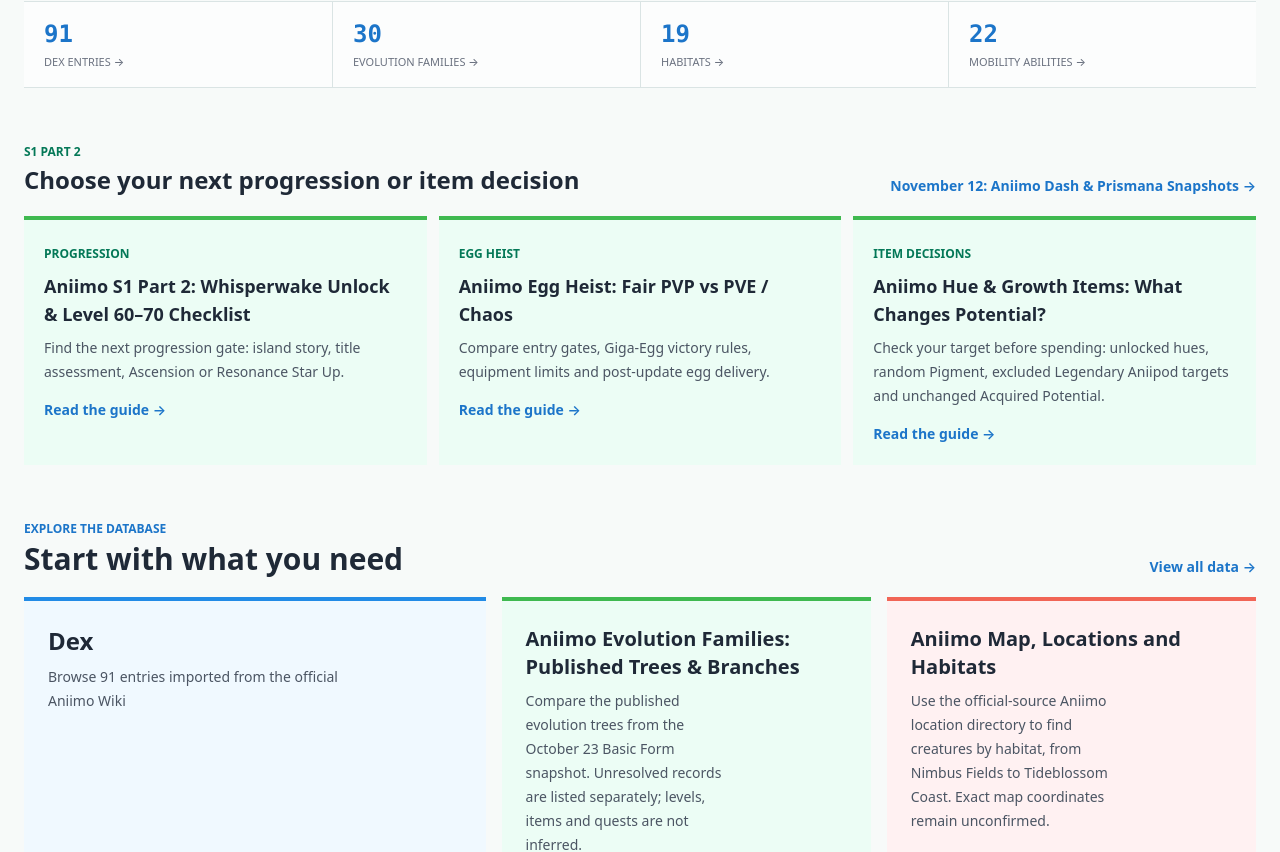
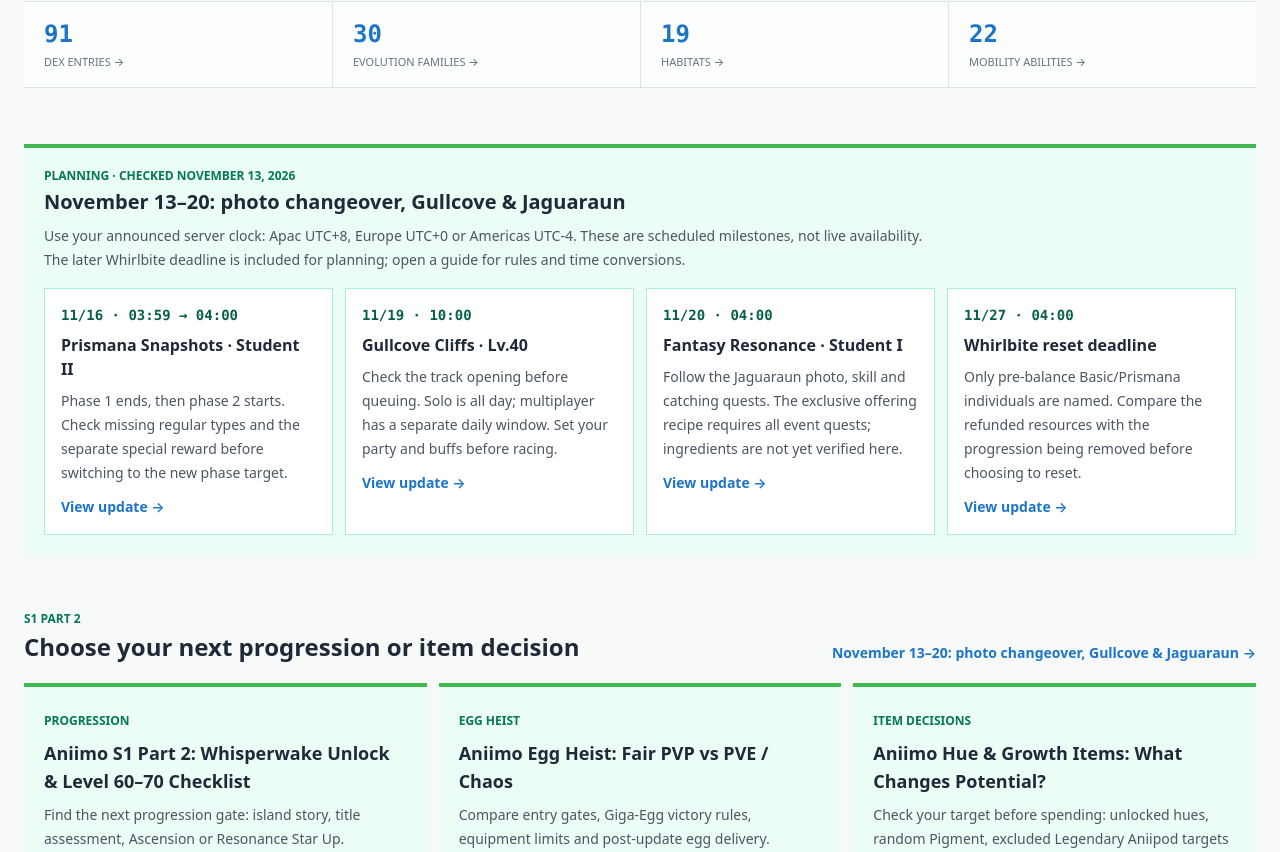
Before and after one commit to daniel0411-cell/aniimodex, a Next.js app: page /en in a window 1280 px wide. Shown: the part 776-1628 px from the top of the page. Built offline with nearby package versions, Linux system fonts and the light colour scheme; no server answers.

Commit message:
Clarify upcoming event tasks and Whirlbite reset deadlines

```diff
--- a/app/[locale]/page.tsx
+++ b/app/[locale]/page.tsx
@@ -8,6 +8,7 @@ import { localizedLanguages } from '@/lib/i18n-metadata';
 import { getAllAniimos } from '@/lib/aniimo';
 import { evolutionFamilies, habitatGroups, mobilityGroups } from '@/data/aniimo-collections';
 import { getLaunchGuide } from '@/data/launch-guides';
+import { getNovemberPlanningCards } from '@/data/november-planning';
 
 const SITE_URL = process.env.NEXT_PUBLIC_SITE_URL ?? 'https://aniimodex.com';
 
@@ -208,6 +209,21 @@ export default async function HomePage({ params }: { params: Promise<{ locale: s
                   →
                 </span>
               </p>
+            </Link>
+          ))}
+        </div>
+      </section>
+      <section className="border-t-4 border-secondary bg-emerald-50 p-5" aria-labelledby="november-plan">
+        <p className="text-xs font-semibold uppercase text-emerald-700">{th('latestUpdateLabel')}</p>
+        <h2 id="november-plan" className="mt-1 text-xl font-bold text-text-primary">{th('latestUpdateTitle')}</h2>
+        <p className="mt-2 max-w-4xl text-sm leading-6 text-text-secondary">{th('latestUpdateDescription')}</p>
+        <div className="mt-4 grid gap-3 sm:grid-cols-2 lg:grid-cols-4">
+          {getNovemberPlanningCards(locale).map(card => (
+            <Link key={card.date} href={card.href} className="border border-emerald-200 bg-white p-4 hover:border-primary-light">
+              <p className="font-mono text-sm font-semibold text-emerald-800">{card.date}</p>
+              <h3 className="mt-2 font-semibold text-text-primary">{card.title}</h3>
+              <p className="mt-2 text-sm leading-6 text-text-secondary">{card.action}</p>
+              <span className="mt-3 inline-block text-sm font-semibold text-primary-light">{th('viewUpdate')} →</span>
             </Link>
           ))}
         </div>
@@ -435,27 +451,6 @@ export default async function HomePage({ params }: { params: Promise<{ locale: s
           <Link href="/guide/aniimo-progress-account-safety">{locale === 'en' ? 'Account and progress help' : locale === 'zh-Hant' ? '帳號與進度處理' : '账号与进度处理'} →</Link>
         </nav>
       </details>
-      <section className="border-t-4 border-secondary bg-emerald-50 p-5 sm:flex sm:items-center sm:justify-between sm:gap-6">
-        <div>
-          <p className="text-xs font-semibold uppercase text-emerald-700">
-            {th('latestUpdateLabel')}
-          </p>
-          <h2 className="mt-1 text-xl font-bold text-text-primary">{th('latestUpdateTitle')}</h2>
-          <p className="mt-2 max-w-2xl text-sm leading-6 text-text-secondary">
-            {th('latestUpdateDescription')}
-          </p>
-        </div>
-        <div className="mt-4 flex shrink-0 flex-col gap-3 sm:mt-0">
-          <Link href="/guide/aniimo-launch-checklist-known-issues" className="text-sm font-semibold text-primary-light">{locale === 'en' ? 'Maintenance and Whirlbite reset' : locale === 'zh-Hant' ? '維護與 Whirlbite 重置' : '维护与 Whirlbite 重置'} →</Link>
-          <Link href="/dex/wiki-300301-022" className="text-sm font-semibold text-primary-light">{locale === 'en' ? 'Royalby skills and habitat' : locale === 'zh-Hant' ? 'Royalby 技能與棲息地' : 'Royalby 技能与栖息地'} →</Link>
-          <Link
-            href="/guide/aniimo-prismana-event-tracker"
-            className="inline-flex text-sm font-semibold text-primary-light"
-          >
-            {th('viewUpdate')} →
-          </Link>
-        </div>
-      </section>
       <section>
         <div className="mb-5 flex flex-col gap-2 sm:flex-row sm:items-end sm:justify-between sm:gap-4">
           <div>
--- a/data/guides.ts
+++ b/data/guides.ts
@@ -285,7 +285,7 @@ export const guidePosts: GuidePost[] = [
   },
   {
     slug: 'aniimo-prismana-event-tracker',
-    updatedAt: '2026-11-12',
+    updatedAt: '2026-11-13',
     date: '2026-10-13',
     readMinutes: 8,
     relatedToolHrefs: ['/dex'],
@@ -432,7 +432,7 @@ export const guidePosts: GuidePost[] = [
   },
   {
     slug: 'aniimo-launch-checklist-known-issues',
-    updatedAt: '2026-11-12',
+    updatedAt: '2026-11-13',
     date: '2026-10-16',
     readMinutes: 11,
     relatedToolHrefs: ['/dex', '/tools/catch'],
--- a/data/november-guide-updates.ts
+++ b/data/november-guide-updates.ts
@@ -1,4 +1,5 @@
 import type { LaunchGuideBlock } from '@/data/launch-guides';
+import { getNovemberPlanningCards } from '@/data/november-planning';
 
 export function getNovemberHomeBlocks(locale: string): LaunchGuideBlock[] {
   const t = (en: string, hans: string, hant: string) => locale === 'en' ? en : locale === 'zh-Hant' ? hant : hans;
@@ -45,6 +46,12 @@ export function getNovember12Blocks(locale: string, eggOnly = false): LaunchGuid
       { t: 'p' as const, c: t('The limited reset window is November 12 04:00–November 27 04:00, 2026 in each server offset (UTC+0 / UTC-4 / UTC+8). Only Basic or Prismana Whirlbite obtained before the balance adjustment are named. Confirm the individual and eligibility before acting; the notice gives no menu path or reset-use count.', '限时重置窗口为各服公告偏移（UTC+0／UTC-4／UTC+8）的2026年11月12日04:00至11月27日04:00。仅点名平衡调整前获得的基础或 Prismana Whirlbite。操作前核对个体和资格；公告没有提供菜单路径或可用次数。', '限時重置視窗為各服公告偏移（UTC+0／UTC-4／UTC+8）的2026年11月12日04:00至11月27日04:00。僅點名平衡調整前獲得的基礎或 Prismana Whirlbite。操作前核對個體和資格；公告沒有提供選單路徑或可用次數。') },
       { t: 'li' as const, c: t('EXP: refund EXP items and reduce the corresponding EXP. Star Up and Capability Awakening: refund materials and restore initial state.', '经验：返还经验道具并扣除对应经验；Star Up 与 Capability Awakening：返还材料并恢复初始状态。', '經驗：返還經驗道具並扣除對應經驗；Star Up 與 Capability Awakening：返還材料並恢復初始狀態。') },
       { t: 'li' as const, c: t('Capafruit: refund it, restore uses and remove its effects. This is a reset with removed progression effects, not free duplicate materials or eligibility for every Aniimo.', 'Capafruit：返还、恢复使用次数并移除效果。这会撤销对应成长效果，不是额外复制材料，也不适用于所有伊莫。', 'Capafruit：返還、恢復使用次數並移除效果。這會撤銷對應成長效果，不是額外複製材料，也不適用於所有伊莫。') },
+      { t: 'table' as const, head: [t('Server', '服务器', '伺服器'), t('Reset deadline on server clock', '服务器时钟重置截止', '伺服器時鐘重置截止'), t('Same deadline in UTC+8 (Beijing)', '换算北京时间 UTC+8', '換算北京時間 UTC+8')], rows: [
+        ['Apac · UTC+8', '2026-11-27 04:00', '2026-11-27 04:00'],
+        ['Europe · UTC+0', '2026-11-27 04:00', '2026-11-27 12:00'],
+        ['Americas · UTC-4', '2026-11-27 04:00', '2026-11-27 16:00'],
+      ] },
+      { t: 'p' as const, c: t('Before deciding: identify the eligible individual and form, record its EXP, Star Up, Capability Awakening and Capafruit use, then compare the resources being returned with the development effects being removed. If eligibility or the refund scope is unclear, ask in-game Support with screenshots before acting. This is an editorial checklist, not a verified menu walkthrough. Keeping the existing development is also a valid choice; the announcement does not establish that resetting improves your team.', '决定前依次检查：个体与形态是否符合资格；记录经验、Star Up、Capability Awakening 与 Capafruit 使用情况；对照将返还的资源与将撤销的成长效果。资格或返还范围不清楚时，操作前截图向游戏内 Support 核对。这是编辑整理的检查清单，不是已核验的菜单教程。保留现有养成也是一种选择；公告不能证明重置会提升队伍。', '決定前依序檢查：個體與形態是否符合資格；記錄經驗、Star Up、Capability Awakening 與 Capafruit 使用情況；對照將返還的資源與將撤銷的成長效果。資格或返還範圍不清楚時，操作前截圖向遊戲內 Support 核對。這是編輯整理的檢查清單，不是已核驗的選單教學。保留現有養成也是一種選擇；公告不能證明重置會提升隊伍。') },
       { t: 'link' as const, href: '/guide/aniimo-egg-heist', c: t('Egg Heist: November 12 reporting, level-cap scope and specific fixes', 'Egg Heist：11月12日举报、等级上限范围与具体修复', 'Egg Heist：11月12日檢舉、等級上限範圍與具體修正') },
     ]),
     { t: 'link', href: 'https://www.aniimo.com/newslist/detail/100298', c: t('Official November 12 update notice, published November 9', '官方11月12日更新公告，11月9日发布', '官方11月12日更新公告，11月9日發布') },
@@ -55,6 +62,11 @@ export function getNovember12Blocks(locale: string, eggOnly = false): LaunchGuid
 export function getNovemberEventBlocks(locale: string): LaunchGuideBlock[] {
   const t = (en: string, hans: string, hant: string) => locale === 'en' ? en : locale === 'zh-Hant' ? hant : hans;
   return [
+    { t: 'h', c: t('November 13–20 planning: what to check next', '11月13–20日计划：下一步检查什么', '11月13–20日計畫：下一步檢查什麼') },
+    { t: 'p', c: t('Schedule rechecked November 13, 2026 against the October 27 and November 9 notices. Dates below use each announced server clock (Apac UTC+8, Europe UTC+0, Americas UTC-4), not your device clock. This plan includes the later reset deadline so you can decide ahead of time; it does not verify live event access.', '2026年11月13日按10月27日与11月9日公告复核排期。下表采用公告各服时钟（亚太 UTC+8、欧洲 UTC+0、美洲 UTC-4），不是设备时间。计划也列入稍后的重置截止，便于提前决定；不代表已核验实时活动入口。', '2026年11月13日按10月27日與11月9日公告複核排期。下表採用公告各服時鐘（亞太 UTC+8、歐洲 UTC+0、美洲 UTC-4），不是裝置時間。計畫也列入稍後的重置截止，便於提前決定；不代表已核驗即時活動入口。') },
+    { t: 'table', head: [t('2026 server date / time', '2026年服务器日期／时间', '2026年伺服器日期／時間'), t('Task / gate', '任务／门槛', '任務／門檻'), t('Next action', '下一步', '下一步')], rows: getNovemberPlanningCards(locale).map(card => [card.date, card.title, card.action]) },
+    { t: 'p', c: t('For the November 16 photo changeover, phase 1 ends / phase 2 starts at 03:59 / 04:00 UTC+8 on Apac, 11:59 / 12:00 UTC+8 on Europe and 15:59 / 16:00 UTC+8 on Americas. Check the new phase’s designated form in the event panel; the regional rotation and the photo target are separate records.', '11月16日摄影换期，第一期结束／第二期开始换算北京时间为：亚太03:59／04:00、欧洲11:59／12:00、美洲15:59／16:00。新一期指定形态请看活动面板；地区轮换和摄影目标是两套记录。', '11月16日攝影換期，第一期結束／第二期開始換算北京時間為：亞太03:59／04:00、歐洲11:59／12:00、美洲15:59／16:00。新一期指定形態請看活動面板；地區輪換和攝影目標是兩套紀錄。') },
+    { t: 'link', href: '/guide/aniimo-launch-checklist-known-issues', c: t('Whirlbite: server deadlines and the pre-reset checklist', 'Whirlbite：分服截止与重置前检查清单', 'Whirlbite：分服截止與重置前檢查清單') },
     { t: 'h', c: t('Prismana Snapshots: why another photo may not count', 'Prismana Snapshots：为什么再拍一张不计数？', 'Prismana Snapshots：為什麼再拍一張不計數？') },
     { t: 'p', c: t('Check Student II, the current phase and its designated Prismana Form first. Progress uses different regular Sparkling types, not the number of photos. For example, regular types A, A, B give two different types, not three. Five different regular types meet the regular completion requirement; a sixth regular type gives no further progress or reward.', '先核对 Student II、本期窗口和指定 Prismana 形态。进度按不同普通 Sparkling 类型计算，不按照片数量。例如依次拍普通类型 A、A、B，只算2种，不是3种；5种不同普通类型满足普通完成要求，第6种普通类型不再增加进度或奖励。', '先核對 Student II、本期視窗和指定 Prismana 形態。進度按不同普通 Sparkling 類型計算，不按照片數量。例如依次拍普通類型 A、A、B，只算2種，不是3種；5種不同普通類型滿足普通完成要求，第6種普通類型不再增加進度或獎勵。') },
     { t: 'p', c: t('Dazzling Sparkling and Shadow Sparkling have separate first-photo rewards and do not fill any of the five regular slots. Photographing either also unlocks the extra Special Snapshot reward once per phase; photographing both does not duplicate that extra reward. A and B above are example labels, not official type names. Confirm the in-game phase target rather than assuming it matches the area rotation.', 'Dazzling Sparkling、Shadow Sparkling 各有首次拍摄奖励，但均不填入5种普通类型的名额；拍到任意一种还可获得每期一次的特殊额外奖励，拍齐两种不会把这份额外奖励变成两份。上文 A、B 只是示例标签，不是官方类型名称；以游戏内本期目标为准，不能假定与地区轮换相同。', 'Dazzling Sparkling、Shadow Sparkling 各有首次拍攝獎勵，但均不填入5種普通類型的名額；拍到任意一種還可獲得每期一次的特殊額外獎勵，拍齊兩種不會把這份額外獎勵變成兩份。上文 A、B 只是示例標籤，不是官方類型名稱；以遊戲內本期目標為準，不能假定與地區輪換相同。') },
--- /dev/null
+++ b/data/november-planning.ts
@@ -0,0 +1,30 @@
+/** Announced server-clock milestones; this is a dated plan, not live availability. */
+export function getNovemberPlanningCards(locale: string) {
+  const t = (en: string, hans: string, hant: string) => locale === 'en' ? en : locale === 'zh-Hant' ? hant : hans;
+  return [
+    {
+      date: '11/16 · 03:59 → 04:00',
+      title: 'Prismana Snapshots · Student II',
+      action: t('Phase 1 ends, then phase 2 starts. Check missing regular types and the separate special reward before switching to the new phase target.', '第一期结束后进入第二期。切换目标前，核对缺少的普通类型与独立的特殊奖励。', '第一期結束後進入第二期。切換目標前，核對缺少的普通類型與獨立的特殊獎勵。'),
+      href: '/guide/aniimo-prismana-event-tracker',
+    },
+    {
+      date: '11/19 · 10:00',
+      title: 'Gullcove Cliffs · Lv.40',
+      action: t('Check the track opening before queuing. Solo is all day; multiplayer has a separate daily window. Set your party and buffs before racing.', '排队前核对赛道开放。单人全天，多人另有每日时段；开赛前准备队伍与增益。', '排隊前核對賽道開放。單人全天，多人另有每日時段；開賽前準備隊伍與增益。'),
+      href: '/guide/aniimo-prismana-event-tracker',
+    },
+    {
+      date: '11/20 · 04:00',
+      title: 'Fantasy Resonance · Student I',
+      action: t('Follow the Jaguaraun photo, skill and catching quests. The exclusive offering recipe requires all event quests; ingredients are not yet verified here.', '按 Jaguaraun 活动要求完成摄影、技能与捕获任务。专属供奉配方要求全部活动任务；本站尚未核验配方材料。', '按 Jaguaraun 活動要求完成攝影、技能與捕獲任務。專屬供奉配方要求全部活動任務；本站尚未核驗配方材料。'),
+      href: '/guide/aniimo-prismana-event-tracker',
+    },
+    {
+      date: '11/27 · 04:00',
+      title: t('Whirlbite reset deadline', 'Whirlbite 重置截止', 'Whirlbite 重置截止'),
+      action: t('Only pre-balance Basic/Prismana individuals are named. Compare the refunded resources with the progression being removed before choosing to reset.', '仅点名平衡调整前获得的基础／Prismana 个体。决定重置前，对照返还资源与将撤销的成长效果。', '僅點名平衡調整前獲得的基礎／Prismana 個體。決定重置前，對照返還資源與將撤銷的成長效果。'),
+      href: '/guide/aniimo-launch-checklist-known-issues',
+    },
+  ];
+}
--- a/scripts/check-event-dex-update.cjs
+++ b/scripts/check-event-dex-update.cjs
@@ -90,7 +90,8 @@ for (const locale of ['en', 'zh-Hans', 'zh-Hant']) {
   assert(read(locale, 'guide/aniimo-prismana-event-tracker').includes(`/${locale}/dex/wiki-1000-10007/`));
   const home = readFileSync(`out/${locale}/index.html`, 'utf8');
   assert(home.includes(require(`../messages/${locale}.json`).home.latestUpdateTitle.replaceAll('&', '&amp;')));
-  assert(home.includes(`/${locale}/dex/wiki-300301-022/`));
+  assert(home.includes(`/${locale}/guide/aniimo-prismana-event-tracker/`));
+  assert(home.includes(`/${locale}/guide/aniimo-launch-checklist-known-issues/`));
   const issues = read(locale, 'guide/aniimo-launch-checklist-known-issues');
   for (const term of ['Whirlbite', 'Marching Flask', 'Training Reset', '100275']) assert(issues.includes(term));
   const egg = read(locale, 'guide/aniimo-egg-heist');
@@ -102,4 +103,4 @@ for (const [officialNumber, name] of targets) {
   const block = [...sitemap.matchAll(/<url>(.*?)<\/url>/gs)].find(match => match[1].includes(`<loc>https://aniimodex.com/en/dex/${number}/</loc>`))?.[1];
   assert(block?.includes('<lastmod>2026-11-08</lastmod>'));
 }
-console.log('Event Dex update passed: five identities, collision preservation, dated evidence, missing data, skill groups, localized event links, Royalby navigation and November 2 symptom checks.');
+console.log('Event Dex update passed: five identities, collision preservation, dated evidence, missing data, skill groups, localized event/reset navigation and November 2 symptom checks.');
--- a/scripts/check-november-patch.cjs
+++ b/scripts/check-november-patch.cjs
@@ -9,7 +9,7 @@ for (const locale of ['en', 'zh-Hans', 'zh-Hant']) {
     const html = read(slug);
     const article = [...html.matchAll(/<script type="application\/ld\+json">([\s\S]*?)<\/script>/g)]
       .flatMap(match => JSON.parse(match[1])['@graph'] ?? []).find(item => item['@type'] === 'Article');
-    const updated = ['aniimo-launch-checklist-known-issues', 'aniimo-prismana-event-tracker', 'aniimo-egg-heist', 'aniimo-rv-homeland-guide', 'aniimo-holo-battle-interlink'].includes(slug) ? '2026-11-12' : '2026-11-06';
+    const updated = ['aniimo-launch-checklist-known-issues', 'aniimo-prismana-event-tracker'].includes(slug) ? '2026-11-13' : ['aniimo-egg-heist', 'aniimo-rv-homeland-guide', 'aniimo-holo-battle-interlink'].includes(slug) ? '2026-11-12' : '2026-11-06';
     assert.equal(article?.dateModified, updated, `${locale}/${slug} stale modified date`);
     if (slug !== 'aniimo-prismana-event-tracker') assert(text(slug).includes(patch), `${slug}: missing patch citation`);
     for (const [, href] of text(slug).matchAll(/href="(\/(?:en|zh-Hans|zh-Hant)\/[^"#?]+)"/g)) assert(existsSync(`out${href}index.html`), `broken link ${href}`);
```
Also changed, not shown: messages/en.json, messages/zh-Hans.json, messages/zh-Hant.json, 1 other file (tests, documents, lock files or other folders).
